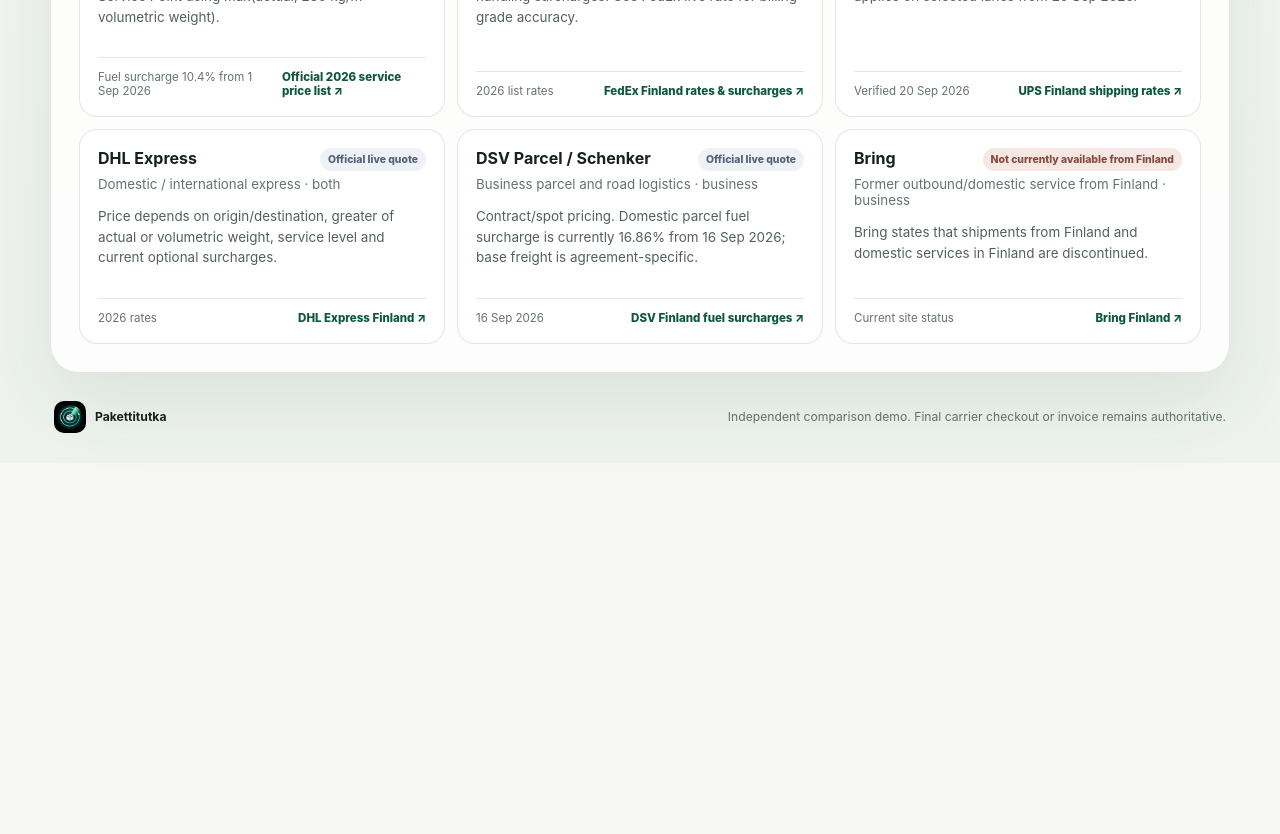
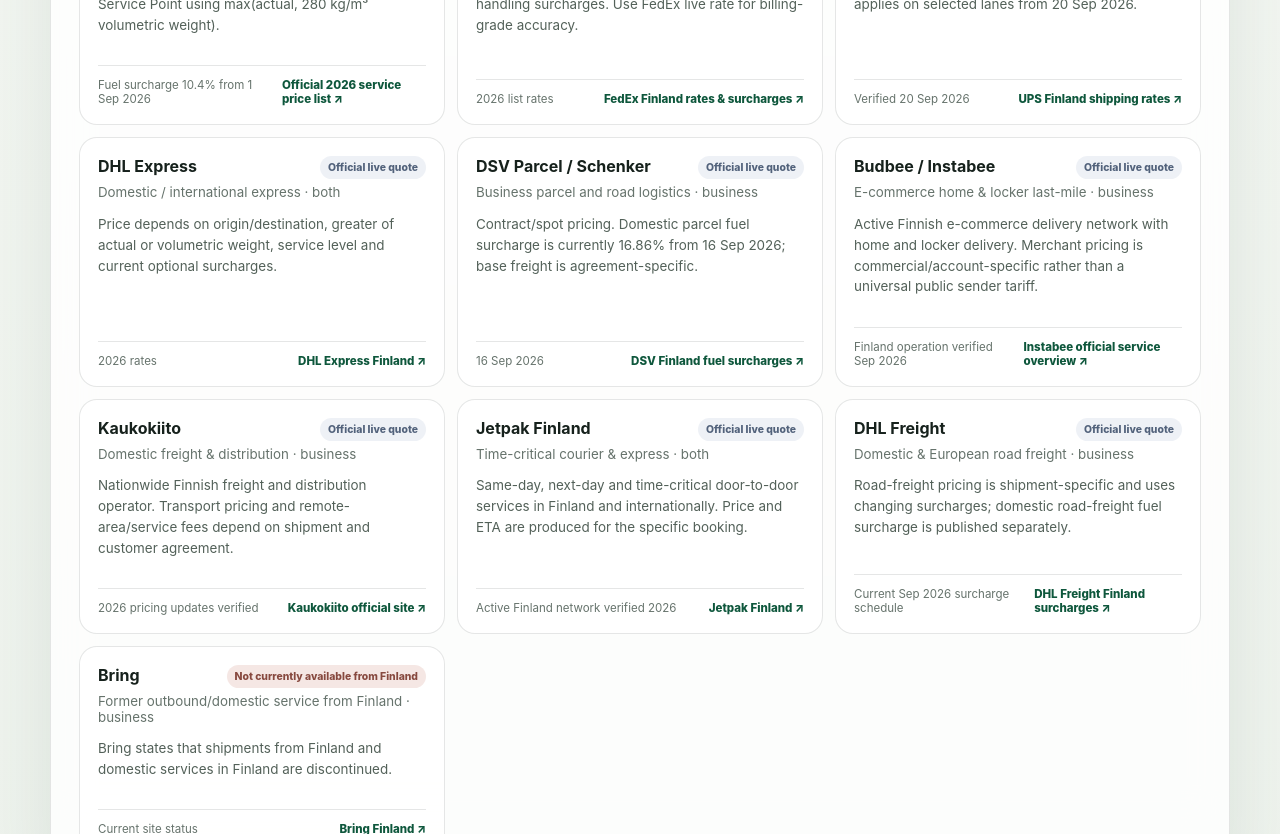
Before and after one commit to MykolaDotsenko/test-assigment, a React (Vite) app: page / in a window 1280 px wide. Shown: the part 2120-2954 px from the top of the page. Before the commit the page ends 2583 px from the top, so only its background shows below. Built offline with nearby package versions, Linux system fonts and the light colour scheme.

Commit message:
feat: expand verified Finland carrier directory

```diff
--- a/src/components/ProviderDirectory.tsx
+++ b/src/components/ProviderDirectory.tsx
@@ -12,9 +12,9 @@
       <div className="directory-heading">
         <div>
           <span className="eyebrow">Finnish carrier directory</span>
-          <h2 id="directory-title">Major parcel & courier operators serving Finland</h2>
+          <h2 id="directory-title">Parcel, express, last-mile & freight operators serving Finland</h2>
         </div>
-        <p>“All” is treated as major nationwide and international parcel/courier operators, not every local same-day courier company.</p>
+        <p>Coverage focuses on established nationwide, international, last-mile and time-critical operators with verifiable Finnish service. Small local courier firms are not represented as a complete national market list.</p>
       </div>
 
       <div className="directory-grid">
--- a/src/domain/finlandTariffs.ts
+++ b/src/domain/finlandTariffs.ts
@@ -54,6 +54,11 @@
 const DSV_URL =
   "https://www.dsv.com/fi-fi/palvelumme/kuljetusmuodot/maantiekuljetukset/rahtilisat/polttoainelisat";
 const BRING_URL = "https://www.bring.fi/";
+const BUDBEE_URL = "https://www.instabee.com/";
+const KAUKOKIITO_URL = "https://www.kaukokiito.fi/en/";
+const JETPAK_URL = "https://jetpak.com/fi/";
+const DHL_FREIGHT_URL =
+  "https://www.dhl.com/fi-en/home/freight/help-center-for-european-road-and-rail/dhl-freight-surcharges.html";
 
 interface BoxTariff {
   name: string;
@@ -461,6 +466,46 @@
     freshness: "16 Sep 2026",
   },
   {
+    provider: "Budbee / Instabee",
+    scope: "E-commerce home & locker last-mile",
+    audience: "business",
+    status: "live-quote",
+    tariffSummary: "Active Finnish e-commerce delivery network with home and locker delivery. Merchant pricing is commercial/account-specific rather than a universal public sender tariff.",
+    sourceUrl: BUDBEE_URL,
+    sourceLabel: "Instabee official service overview",
+    freshness: "Finland operation verified Sep 2026",
+  },
+  {
+    provider: "Kaukokiito",
+    scope: "Domestic freight & distribution",
+    audience: "business",
+    status: "live-quote",
+    tariffSummary: "Nationwide Finnish freight and distribution operator. Transport pricing and remote-area/service fees depend on shipment and customer agreement.",
+    sourceUrl: KAUKOKIITO_URL,
+    sourceLabel: "Kaukokiito official site",
+    freshness: "2026 pricing updates verified",
+  },
+  {
+    provider: "Jetpak Finland",
+    scope: "Time-critical courier & express",
+    audience: "both",
+    status: "live-quote",
+    tariffSummary: "Same-day, next-day and time-critical door-to-door services in Finland and internationally. Price and ETA are produced for the specific booking.",
+    sourceUrl: JETPAK_URL,
+    sourceLabel: "Jetpak Finland",
+    freshness: "Active Finland network verified 2026",
+  },
+  {
+    provider: "DHL Freight",
+    scope: "Domestic & European road freight",
+    audience: "business",
+    status: "live-quote",
+    tariffSummary: "Road-freight pricing is shipment-specific and uses changing surcharges; domestic road-freight fuel surcharge is published separately.",
+    sourceUrl: DHL_FREIGHT_URL,
+    sourceLabel: "DHL Freight Finland surcharges",
+    freshness: "Current Sep 2026 surcharge schedule",
+  },
+  {
     provider: "Bring",
     scope: "Former outbound/domestic service from Finland",
     audience: "business",
```
Also changed, not shown: 1 other file (tests, documents, lock files or other folders).
